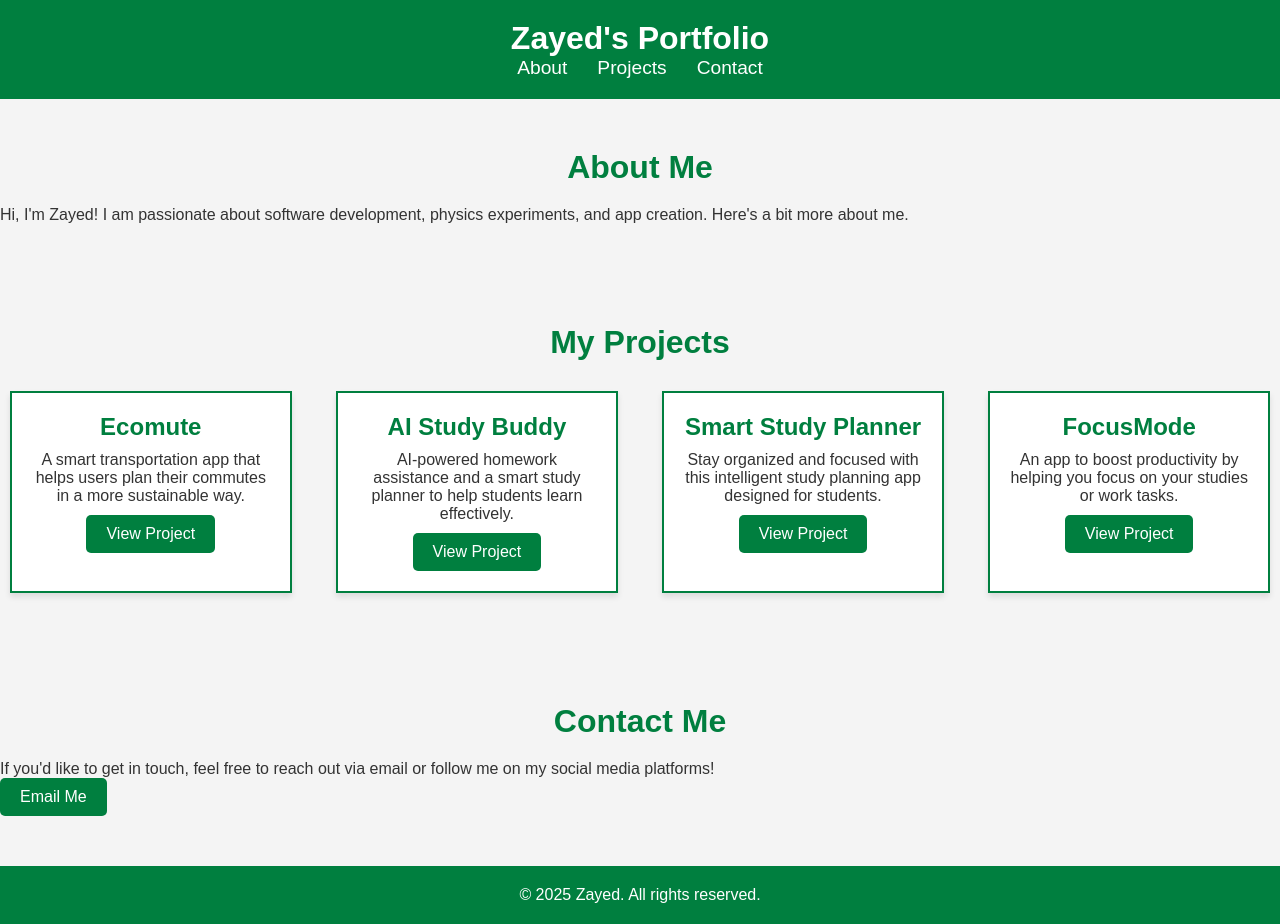
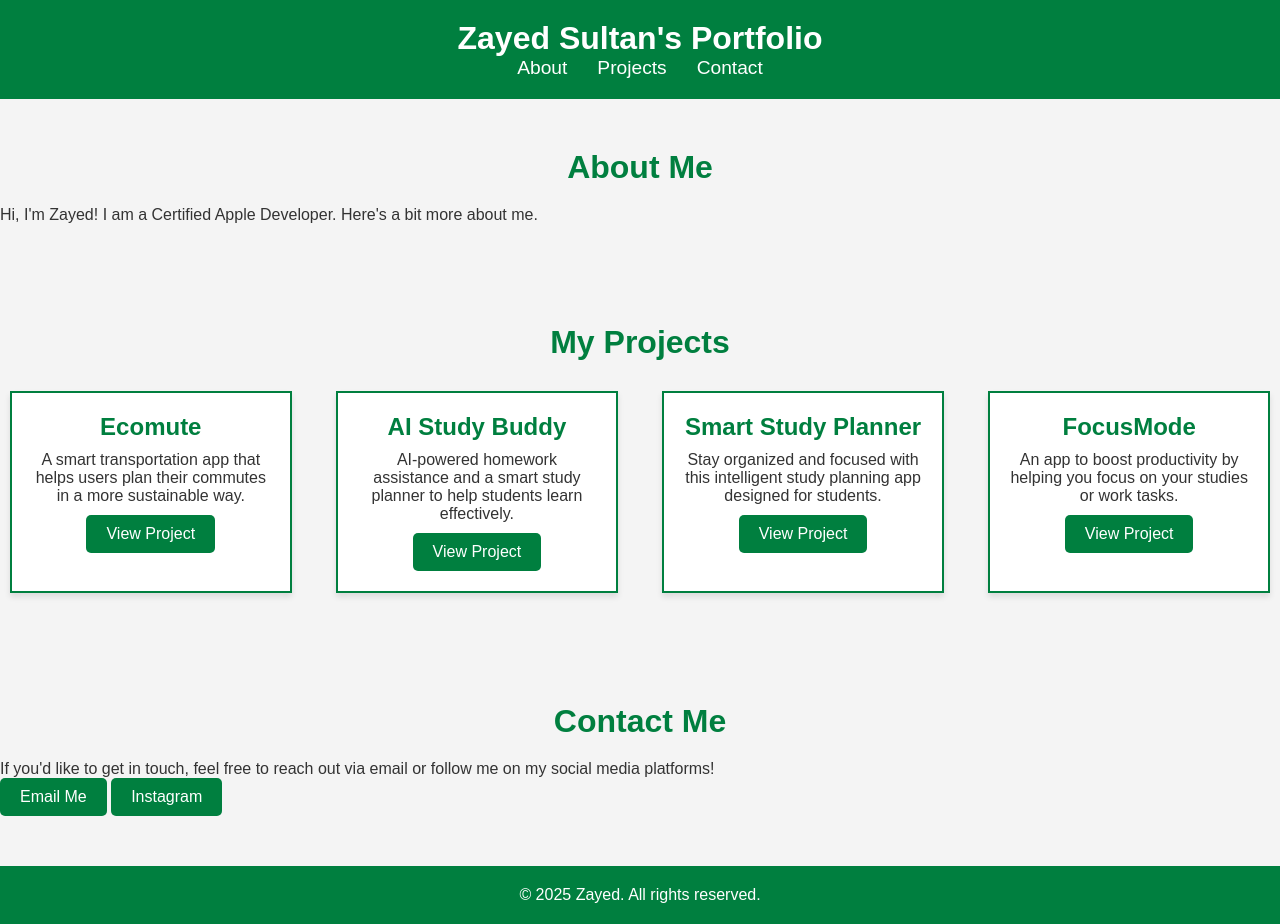
Before and after one commit to ZayedSultan123/My-Portfolio, a plain HTML site: page index.html in a window 1280 px wide. Drawn offline with Linux system fonts and the light colour scheme.

Commit message:
Update index.html

```diff
--- a/index.html
+++ b/index.html
@@ -10,7 +10,7 @@
 <body>
     <header>
         <div class="container">
-            <h1>Zayed's Portfolio</h1>
+            <h1>Zayed Sultan's Portfolio</h1>
             <nav>
                 <ul>
                     <li><a href="#about">About</a></li>
@@ -24,7 +24,7 @@
     <section id="about" class="section">
         <div class="container">
             <h2>About Me</h2>
-            <p>Hi, I'm Zayed! I am passionate about software development, physics experiments, and app creation. Here's a bit more about me.</p>
+            <p>Hi, I'm Zayed! I am a Certified Apple Developer. Here's a bit more about me.</p>
         </div>
     </section>
 
@@ -58,10 +58,17 @@
 
     <section id="contact" class="section">
         <div class="container">
-            <h2>Contact Me</h2>
-            <p>If you'd like to get in touch, feel free to reach out via email or follow me on my social media platforms!</p>
-            <a href="mailto:zayed@example.com" class="button">Email Me</a>
+        <h2>Contact Me</h2>
+        <p>If you'd like to get in touch, feel free to reach out via email or follow me on my social media platforms!</p>
+        <div class="contact-buttons">
+            <a href="mailto:zayed@example.com" class="button email-button">
+                <i class="fas fa-envelope"></i> Email Me
+            </a>
+            <a href="https://www.instagram.com/yourusername" target="_blank" class="button instagram-button">
+                <i class="fab fa-instagram"></i> Instagram
+            </a>
         </div>
+    </div>
     </section>
 
     <footer>
```
